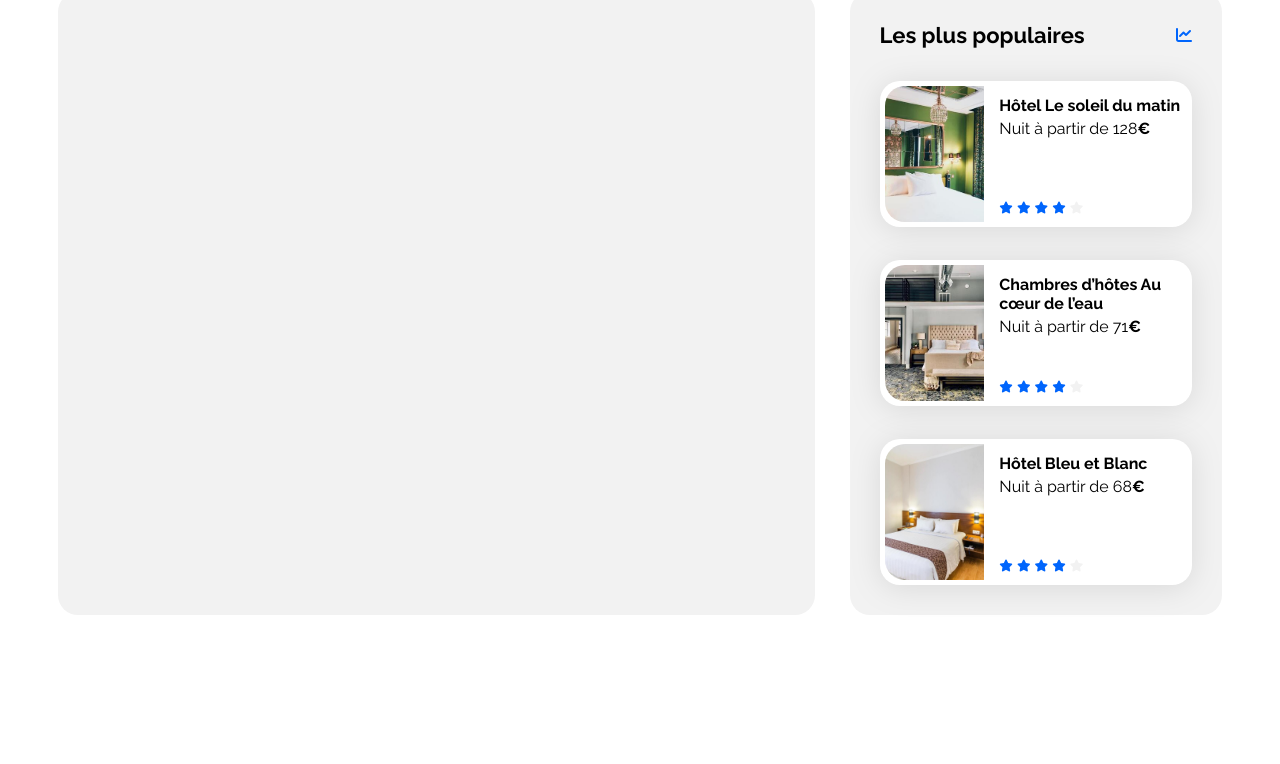
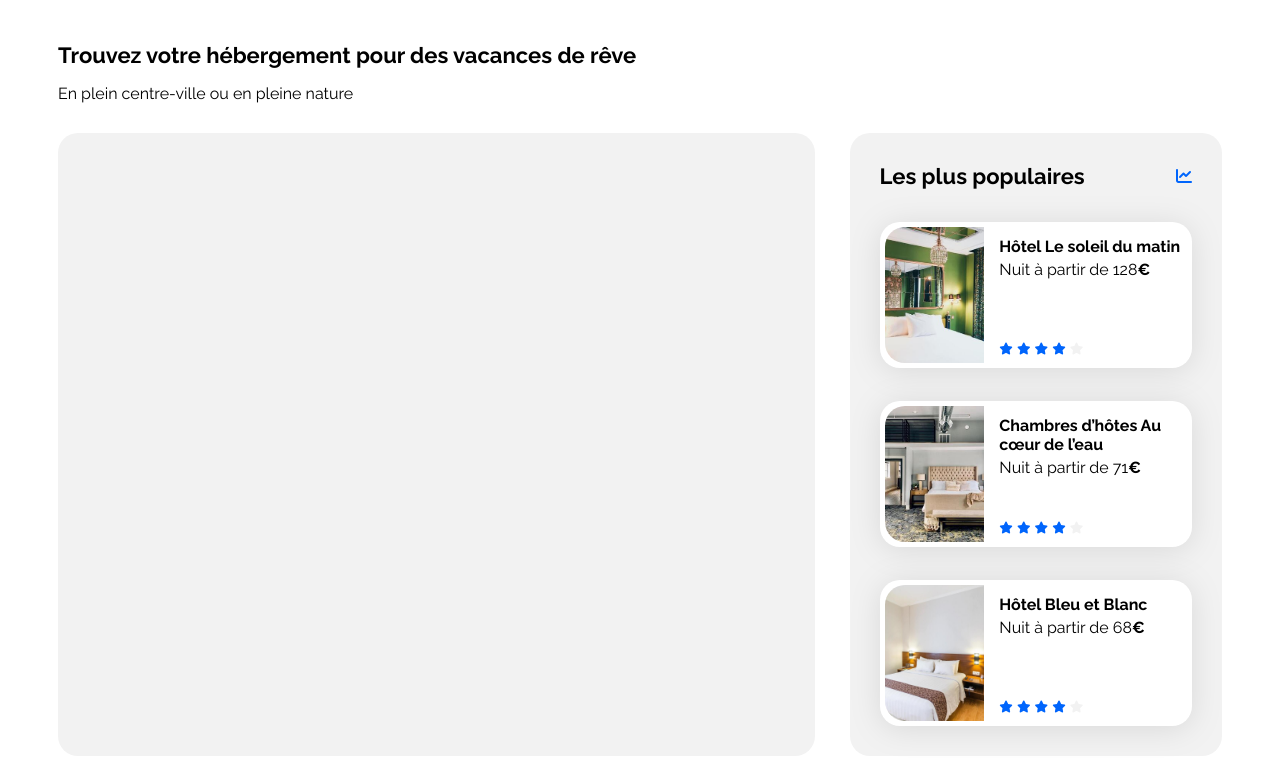
Before and after one commit to unamezzora/Projet1, a plain HTML site: page index.html in a window 1280 px wide. Shown: the part 51-815 px from the top of the page. Drawn offline with Linux system fonts and the light colour scheme.

Commit message:
Ajout du titre H1

```diff
--- a/css/style.css
+++ b/css/style.css
@@ -48,6 +48,11 @@ body {
     max-width: 1440px;
     padding: 0 50px;
     box-sizing: border-box;
+}
+
+.infogroup {
+    margin-top: 50px;
+    margin-bottom: 30px;
 }
 
 a {
--- a/index.html
+++ b/index.html
@@ -26,6 +26,10 @@
             </nav>
         </header>
         <main>
+            <div class="infogroup">
+                <h1 class="section-title">Trouvez votre hébergement pour des vacances de rêve</h1>
+                <p class="text">En plein centre-ville ou en pleine nature</p>
+            </div>
             <div class="hebergements-and-populaires">
                 <section class="hebergements">
 
```
